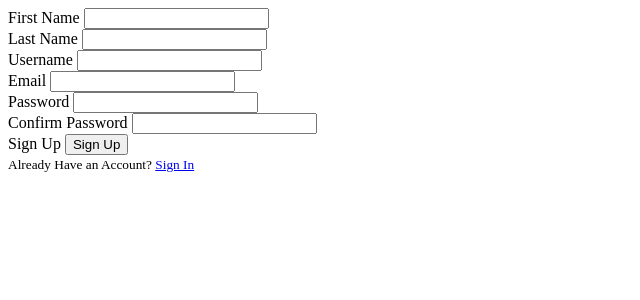
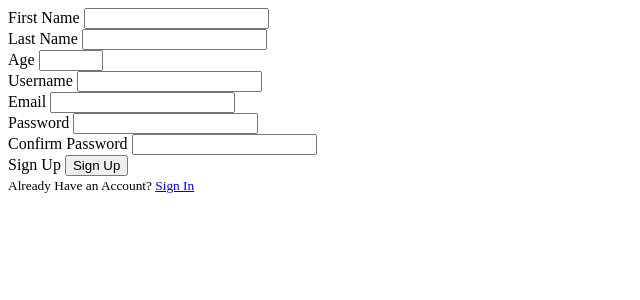
Before and after one commit to TheMechanicalBeing/ChatroomFlask, a Flask app: page /register in a window 1280 px wide. Shown: the top 300 px of the page, without its empty margins (0-640 px from the left). Run offline with Flask 3, Linux system fonts and the light colour scheme.

Commit message:
Add age field

```diff
--- a/mainContent/forms.py
+++ b/mainContent/forms.py
@@ -1,11 +1,12 @@
 from flask_wtf import FlaskForm
-from wtforms import StringField, PasswordField, SubmitField, BooleanField
-from wtforms.validators import DataRequired, Length, Email, EqualTo
+from wtforms import StringField, PasswordField, SubmitField, BooleanField, IntegerField
+from wtforms.validators import DataRequired, Length, Email, EqualTo, NumberRange
 
 
 class RegistrationForm(FlaskForm):
     first_name = StringField('First Name', validators=[DataRequired(), Length(min=2, max=20)])
     last_name = StringField('Last Name', validators=[DataRequired(), Length(min=2, max=20)])
+    age = IntegerField('Age', validators=[NumberRange(min=1, max=150)])
     username = StringField('Username', validators=[DataRequired(), Length(min=2, max=20)])
     email = StringField('Email', validators=[DataRequired(), Email()])
     password = PasswordField('Password', validators=[DataRequired(), Length(min=8)])
--- a/mainContent/templates/register.html
+++ b/mainContent/templates/register.html
@@ -29,6 +29,19 @@
                     </div>
                 {% else %}
                     {{ form.last_name() }}
+                {% endif %}
+            </div>
+            <div>
+                {{ form.age.label() }}
+                {% if form.age.errors %}
+                    {{ form.age }}
+                    <div>
+                        {% for error in form.age.errors %}
+                            <span>{{ error }}</span>
+                        {% endfor %}
+                    </div>
+                {% else %}
+                    {{ form.age() }}
                 {% endif %}
             </div>
             <div>
```
